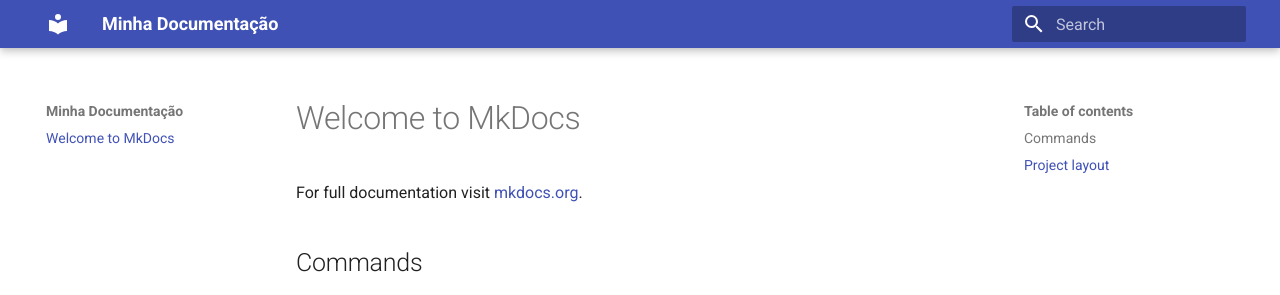
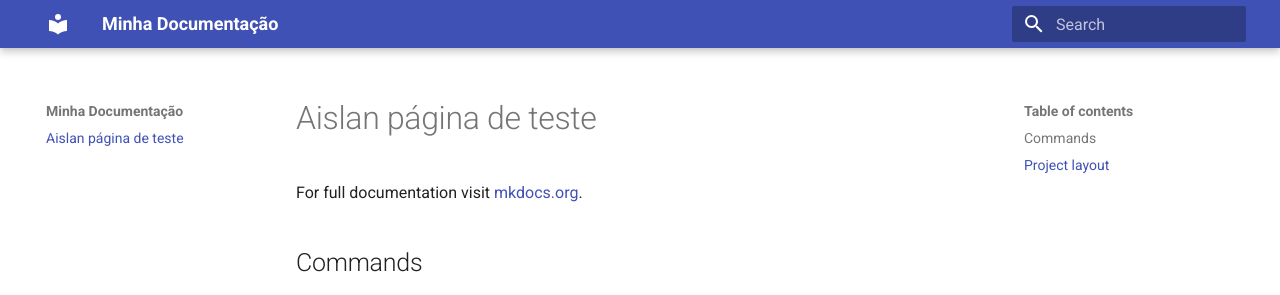
Before and after one commit to aislansf/site, an MkDocs documentation site: the page built from docs/index.md, in a window 1280 px wide. Shown: the top 295 px of the page. Built offline with MkDocs 1.6.1 and Material for MkDocs 9.7.7, drawn with Linux system fonts in a browser that asks for light colours.

Commit message:
Add deploy v8

```diff
--- a/docs/index.md
+++ b/docs/index.md
@@ -1,4 +1,4 @@
-# Welcome to MkDocs
+# Aislan página de teste
 
 For full documentation visit [mkdocs.org](https://www.mkdocs.org).
 
```
